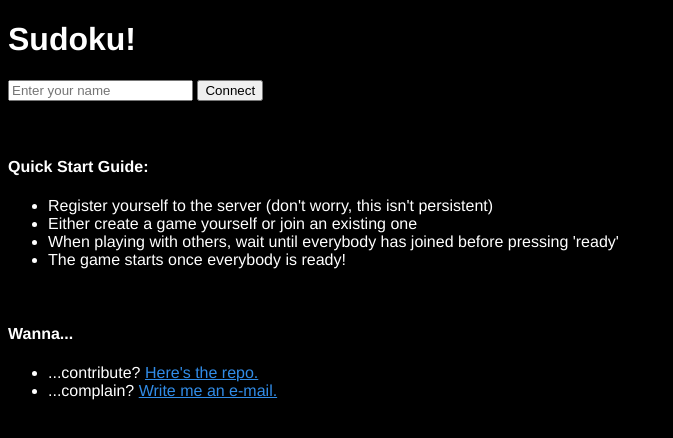
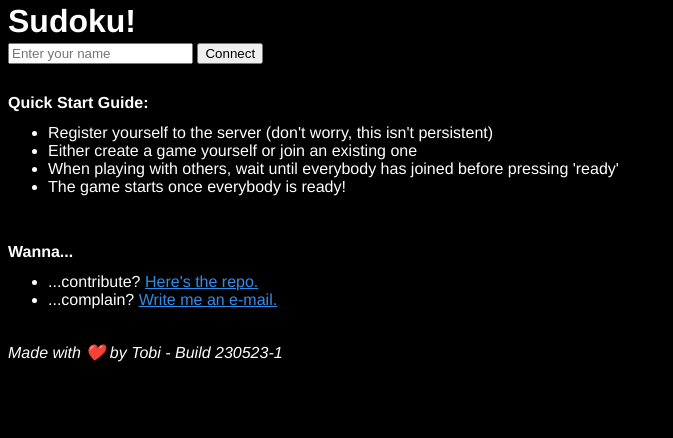
Before and after one commit to TechnikTobi/rusty-sudoku, a plain HTML site: page static/index.html in a window 1280 px wide. Shown: the whole page, without its empty margins (0-673 px from the left). Drawn offline with Linux system fonts and the light colour scheme.

Commit message:
Some stylistic updates

```diff
--- a/static/index.html
+++ b/static/index.html
@@ -12,7 +12,6 @@
 			<input type="text" id="registerName" placeholder="Enter your name" value="">
 			<button id="registerButton" onClick="registerPlayer()" type="submit">Connect</button>
 
-			<br>
 			<br>
 			<br>
 
@@ -31,10 +30,16 @@
 				<li>...contribute? <a href="https://github.com/TechnikTobi/rusty-sudoku">Here's the repo.</a></li>
 				<li>...complain? <a href="mailto:tobias.prisching@icloud.com">Write me an e-mail.</a></li>
 			</ul>
+
+			<br>
+
+			<i>Made with ❤️ by Tobi - Build 230523-1</i>
 		</div>
 
 		<div id="games">
 			<h1>Games</h1>
+
+			<br>
 
 			<b>Create your own game:</b>
 			<input type="text" id="gameName" placeholder="Enter game name" value="">
--- a/static/style.css
+++ b/static/style.css
@@ -93,6 +93,13 @@ body{
 	position: relative;
 }
 
+h1 {
+	line-height: 0px;
+}
+
+h4 {
+	line-height: 0px;
+}
 
 #game {
 	display: none;
```
